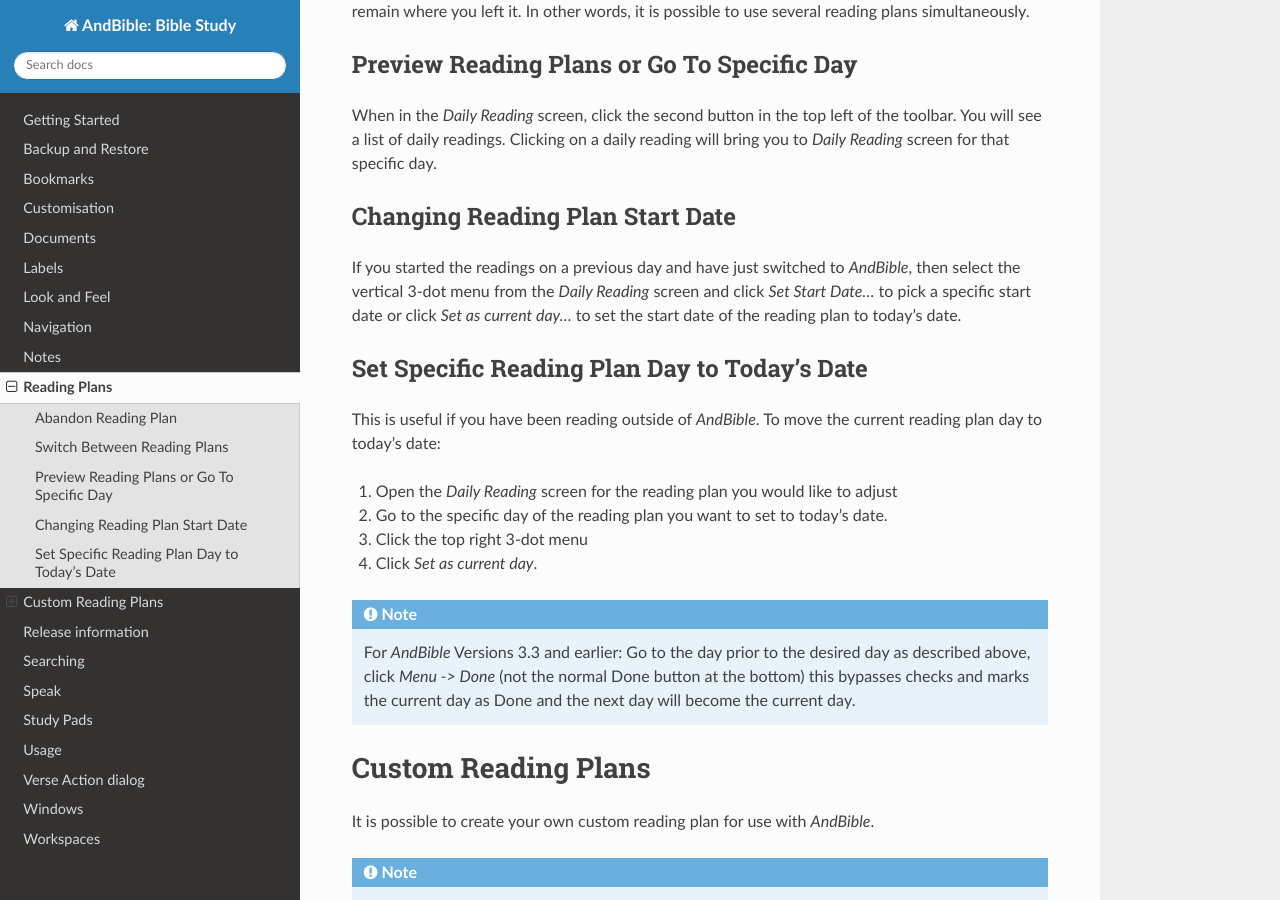
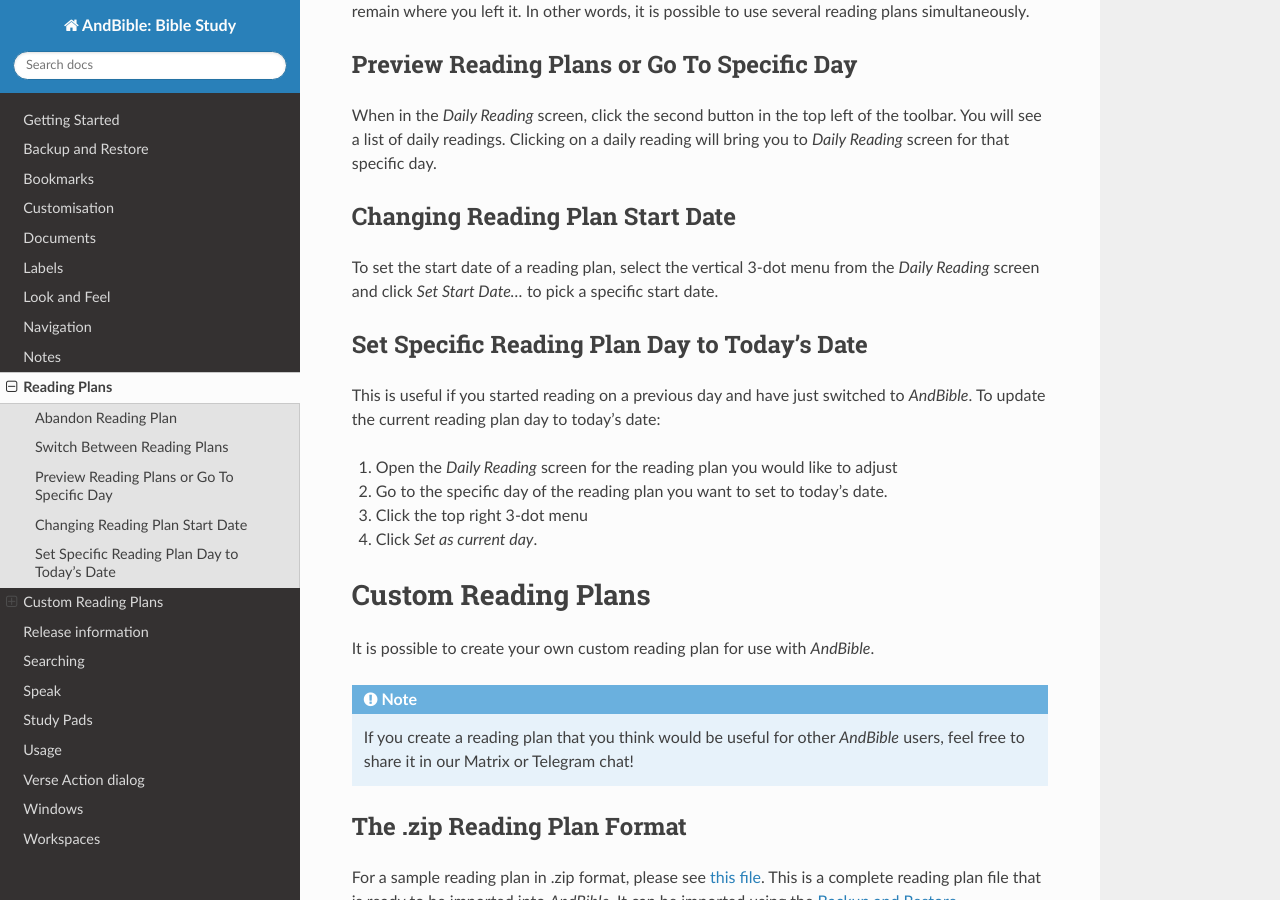
Before and after one commit to AndBible/docs, a Sphinx documentation site: the page built from docs/source/reading_plans.rst, in a window 1280 px wide and 900 px high, scrolled down 1175 px. Built offline with Sphinx 7.4.7 and the Read the Docs theme 3.1.0, drawn with Linux system fonts in a browser that asks for light colours; pages that are not in the unit, such as notebooks, are missing from menus.

Commit message:
Clarify the adjustment of reading plan days and remove note about v3.3 and older

```diff
--- a/docs/source/reading_plans.rst
+++ b/docs/source/reading_plans.rst
@@ -50,28 +50,20 @@
 Changing Reading Plan Start Date
 --------------------------------
 
-If you started the readings on a previous day and have just switched to |app|,
-then select the vertical 3-dot menu from the `Daily Reading` screen and
-click `Set Start Date...` to pick a specific start date or click `Set as current day...`
-to set the start date of the reading plan to today's date.
+To set the start date of a reading plan, select the vertical 3-dot menu from
+the `Daily Reading` screen and click `Set Start Date...` to pick a specific
+start date.
 
 Set Specific Reading Plan Day to Today's Date
 ---------------------------------------------
 
-This is useful if you have been reading outside of |app|. To
-move the current reading plan day to today's date:
+This is useful if you started reading on a previous day and have just switched
+to |app|. To update the current reading plan day to today's date:
 
 #. Open the `Daily Reading` screen for the reading plan you would like to adjust
 #. Go to the specific day of the reading plan you want to set to today's date.
 #. Click the top right 3-dot menu
 #. Click `Set as current day`.
-
-.. note::
-
-    For |app| Versions 3.3 and earlier: Go to the day prior to the desired day
-    as described above, click  `Menu -> Done` (not the normal Done button at the bottom)
-    this bypasses checks and marks the current day as Done and the next day will become
-    the current day.
 
 Custom Reading Plans
 ====================
```
